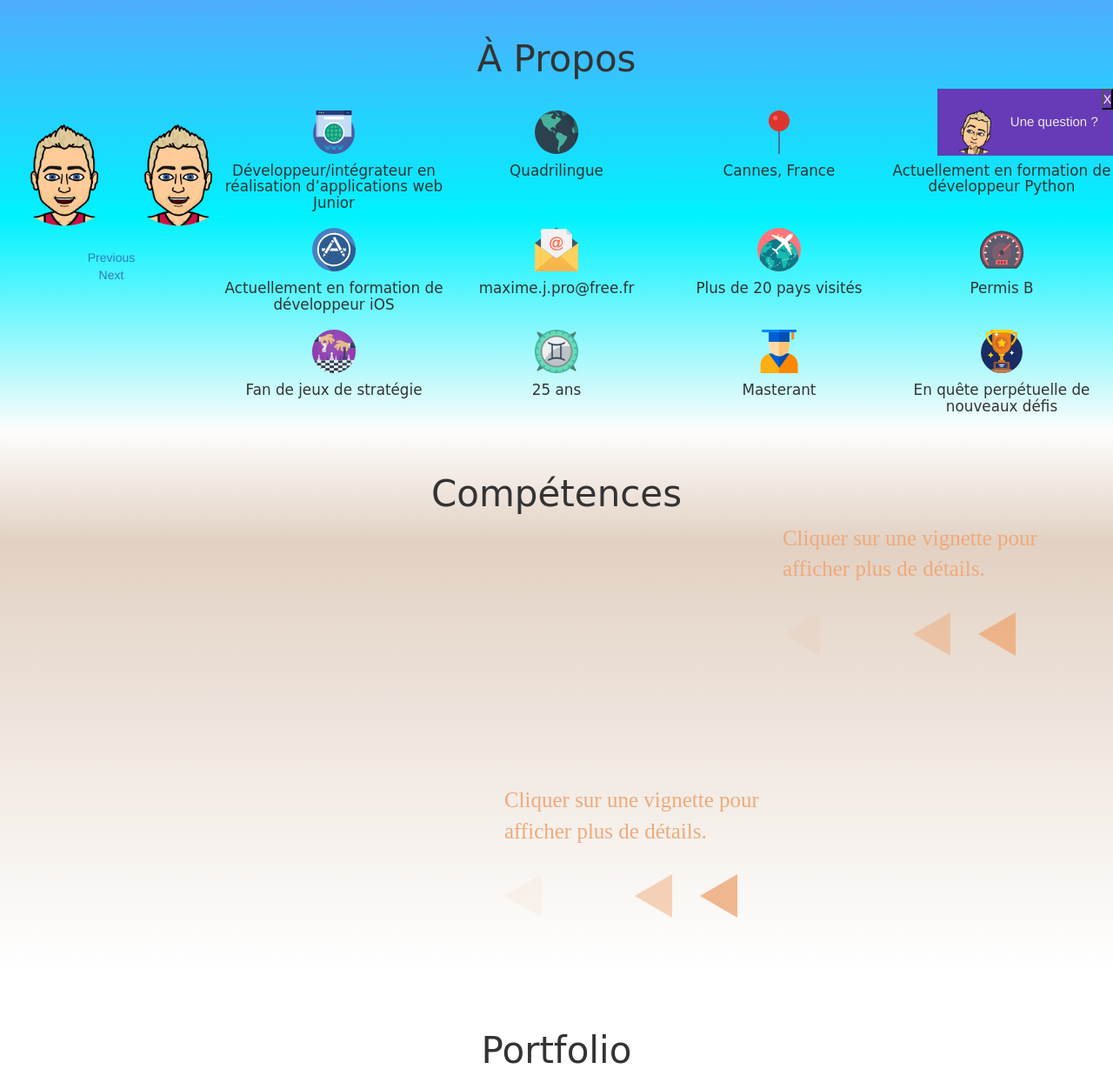
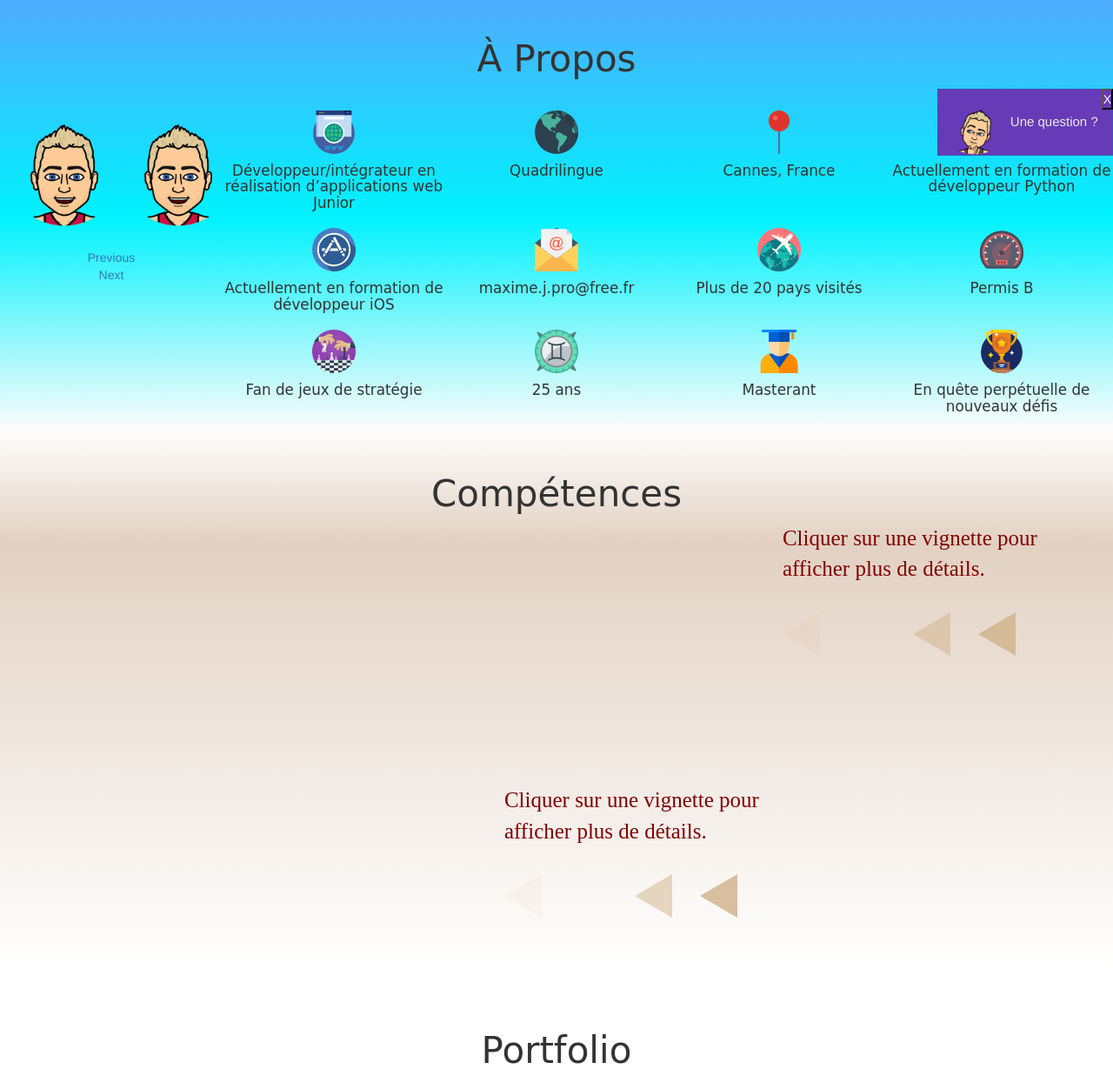
Before and after one commit to Maximedu13/my_web_site, a PHP site: page / in a window 1280 px wide. Shown: the part 621-1873 px from the top of the page at 87% size. Run offline with PHP 8.4, Linux system fonts and the light colour scheme; data that the repository does not hold is empty; style sheets or scripts are compiled from the project's sources; some libraries are stand-ins or nearby versions; some web fonts are replaced.

Commit message:
background fixes #2

```diff
--- a/CSS/index.css
+++ b/CSS/index.css
@@ -270,7 +270,7 @@ header #title h1{
 #instructions-1{
   font-size: 25px;
   font-family: Fredericka the Great;
-  color: #EEAA7B;
+  color: #800000;
   width: 25%;
   margin-left: 5%;
 
@@ -279,7 +279,7 @@ header #title h1{
 #instructions-2 {
   font-size: 25px;
   font-family: Fredericka the Great;
-  color: #EEAA7B;
+  color: #800000;
   width: 25%;
   margin-top: 5%;
 }
@@ -290,7 +290,7 @@ header #title h1{
   height: 0;
   border-style: solid;
   border-width: 25px 43.3px 25px 0;
-  border-color: transparent #eeab7b transparent transparent;
+  border-color: transparent tan transparent transparent;
   display: inline-block;
   margin-top: 10%;
   margin-right: 10%;
@@ -332,11 +332,11 @@ header #title h1{
 }
 
 #canvas {
-    margin: 0 10% 5% 10%;
-    box-shadow: 0 11px 11px rgba(0, 0, 0, 0.5);
-    background-color: #3b8b43;
-    display: none;
-  }
+  margin: 0 10% 5% 10%;
+  box-shadow: 0 11px 11px rgba(0, 0, 0, 0.5);
+  background-color: #3b8b43;
+  display: none;
+}
 
 
 #competences .right h3{
```
